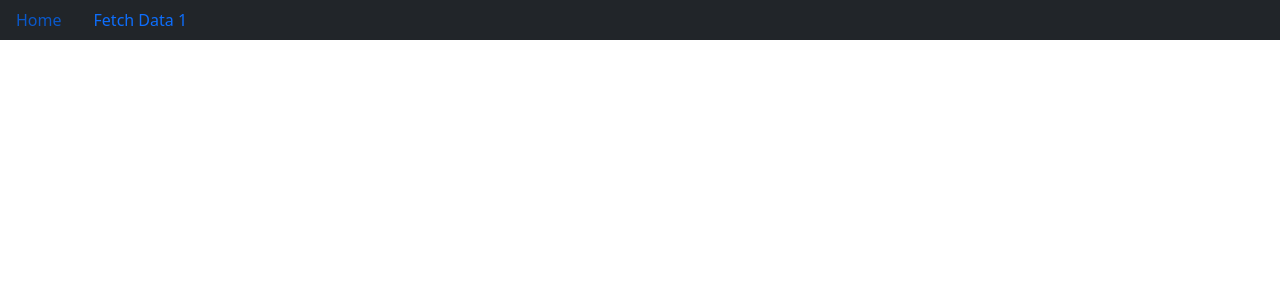
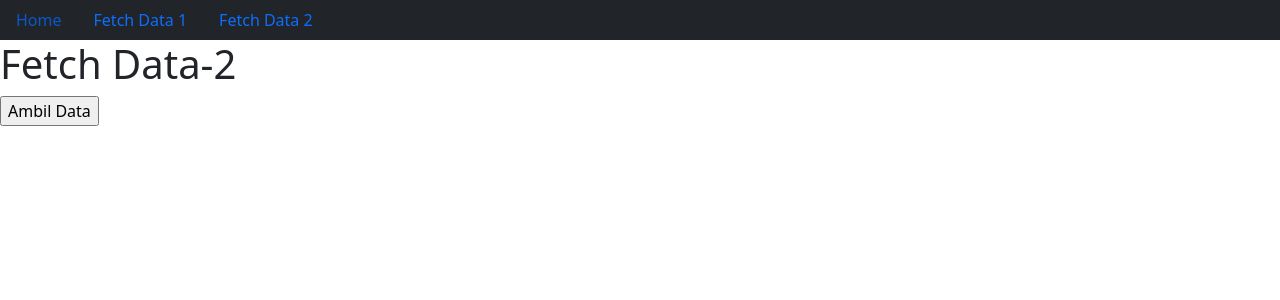
Before and after one commit to masdefry/Fetch-Data_ReactJS_JCWM-1602, a React (Create React App) app: page /data-2 in a window 1280 px wide. Shown: the top 300 px of the page. Built offline with nearby package versions, Linux system fonts and the light colour scheme.

Commit message:
Map Data Again

```diff
--- a/src/App.js
+++ b/src/App.js
@@ -2,6 +2,7 @@ import React from 'react'
 import { BrowserRouter, Route, Switch } from 'react-router-dom'
 import Navbar from './Components/Navbar'
 import Data1 from './Data1'
+import Data2  from './Data2'
 
 export default class App extends React.Component{
   render(){
@@ -15,6 +16,7 @@ export default class App extends React.Component{
             </h1>
           </Route>
           <Route path='/data-1' component={Data1} />
+          <Route path='/data-2' component={Data2} />
         </Switch>
       </BrowserRouter>
     )
--- a/src/Components/Navbar.jsx
+++ b/src/Components/Navbar.jsx
@@ -7,6 +7,7 @@ export default class Navbar extends React.Component{
             <nav className="nav bg-dark">
                 <Link to='/' className="nav-link active">Home</Link>
                 <Link to='/data-1' className="nav-link active">Fetch Data 1</Link>
+                <Link to='/data-2' className="nav-link active">Fetch Data 2</Link>
             </nav>
         )
     }
--- a/src/Data1.jsx
+++ b/src/Data1.jsx
@@ -13,6 +13,7 @@ export default class Data1 extends React.Component{
         Axios.get(linkAPI)
         .then((response) => {
             this.setState({data: response.data.results})
+            console.log(response.data.results)
         })
         .catch((error) => {
             console.log(error)
--- /dev/null
+++ b/src/Data2.jsx
@@ -0,0 +1,66 @@
+import Axios from 'axios'
+import React from 'react'
+
+const linkAPI = 'https://virtserver.swaggerhub.com/hanabyan/todo/1.0.0/to-do-list'
+
+export default class Data2 extends React.Component{
+
+    state = {
+        data: null
+    }
+
+    getData = () => {
+        Axios.get(linkAPI)
+        .then((response) => {
+            console.log(response.data)
+            this.setState({data: response.data})
+        })
+        .catch((error) => {
+            console.log(error)
+        })
+    }
+
+    render(){
+        if(this.state.data === null){
+            return(
+                <div>
+                    <h1>
+                        Fetch Data-2
+                    </h1>
+                    <input type='button' value='Ambil Data' onClick={this.getData} />
+                </div>
+            )
+        }
+
+        return(
+            <>
+                {
+                    this.state.data.map((value, index) => {
+                        if(index === 0){
+                            return(
+                                <div key={index}>
+                                    <h3>
+                                        {value.title}
+                                    </h3>
+                                    <p>
+                                       {value.description}
+                                    </p>
+                                    <hr />
+                                </div>
+                            )
+                        }
+                    })
+                }
+
+                {/* <div>
+                    <h3>
+                        {this.state.data[0].title}
+                    </h3>
+                    <p>
+                        {this.state.data[0].description}
+                    </p>
+                </div> */}
+            </>
+        )
+    }
+}
```
